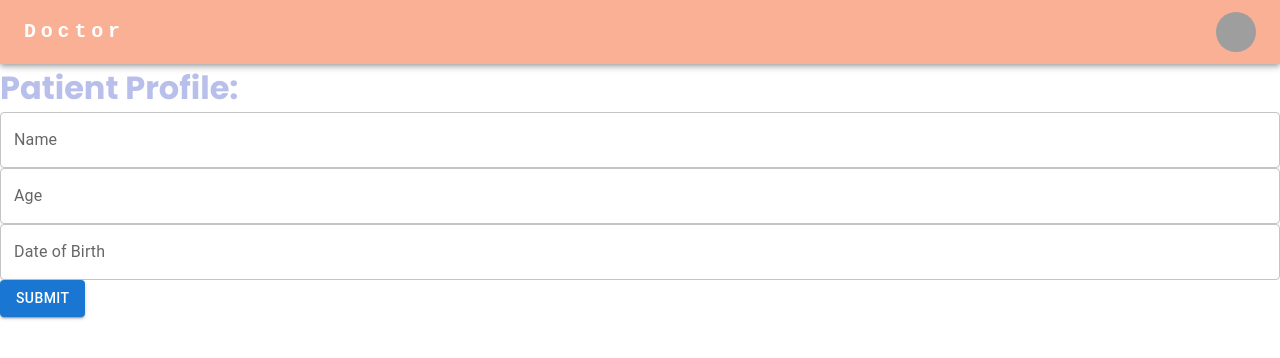
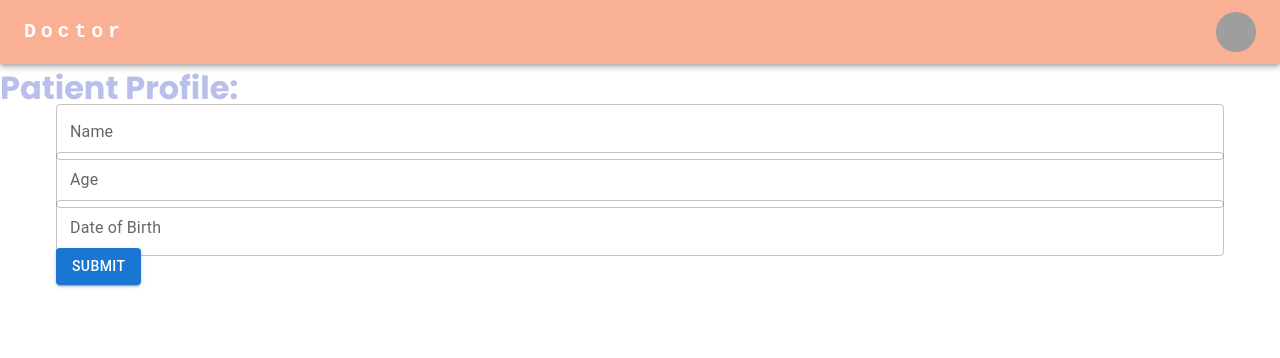
Before and after one commit to deeptimaan-k/HMS, a React (Create React App) app: page /quickpatientprofile in a window 1280 px wide. Shown: the top 358 px of the page. Built offline with nearby package versions, Linux system fonts and the light colour scheme; grey boxes are pictures that could not be loaded.

Commit message:
Update QuickSearchProfile.js

```diff
--- a/src/Pages/Dashboard/Dashboard-hospital/Hospital/PatientSearch/QuickSearchProfile.js
+++ b/src/Pages/Dashboard/Dashboard-hospital/Hospital/PatientSearch/QuickSearchProfile.js
@@ -1,5 +1,7 @@
-import React, { useState } from 'react';
+import React from 'react';
 import TextField from '@mui/material/TextField';
+import Container from '@mui/material/Container';
+import Grid from '@mui/material/Unstable_Grid2'; // Grid version 2
 import Button from '@mui/material/Button';
 import Nav from "../../Navigation";
 import "../../CommonCSS.css";
@@ -10,31 +12,34 @@ const PatientProfileForm = () => {
       <Nav />
       <h1 style={{ color: "rgb(184 191 234)" }}>Patient Profile: </h1>
       <form>
-      <div>
+      <Container className='mt-20'>
+      <Grid container spacing={2}>
         <TextField
           label="Name"
           name="name"
           fullWidth
         />
-      </div>
-      <div>
+      </Grid>
+      <Grid container spacing={2}>
         <TextField
           label="Age"
           name="age"
           fullWidth
         />
-      </div>
-      <div>
+      </Grid>
+      <Grid container spacing={2}>
         <TextField
           label="Date of Birth"
           name="dob"
-
           fullWidth
         />
-      </div>
+      </Grid>
+      <Grid container spacing={2}>
       <Button type="submit" variant="contained" color="primary">
         Submit
       </Button>
+      </Grid>
+      </Container>
     </form>
     </>
   );
```
